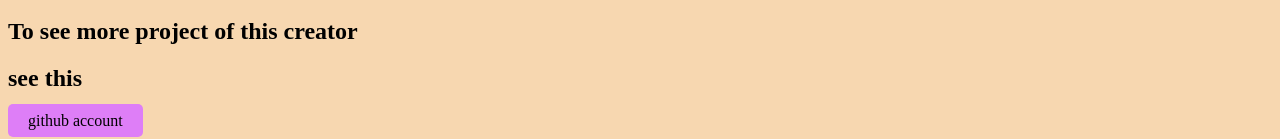
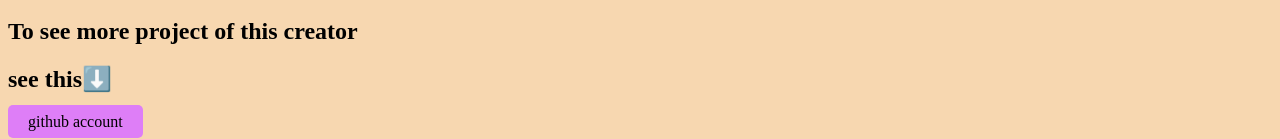
Before and after one commit to kaifalvi7755-cloud/Tribute-Page, a plain HTML site: page tribute.html in a window 1280 px wide. Shown: the part 1937-2076 px from the top of the page. Drawn offline with Linux system fonts and the light colour scheme.

Commit message:
Update tribute.html

```diff
--- a/tribute.html
+++ b/tribute.html
@@ -107,7 +107,7 @@
                     <input type="radio" id="no" name="good">
             </form>
             <h2>To see more project of this creator</h2>
-            <h1>see this</h1>
+            <h1>see this⬇️</h1>
             <a href="https://github.com/kaifalvi7755-cloud/Tribute-Page" target="_blank"> github account</a>
             </div>
         </section>
```
